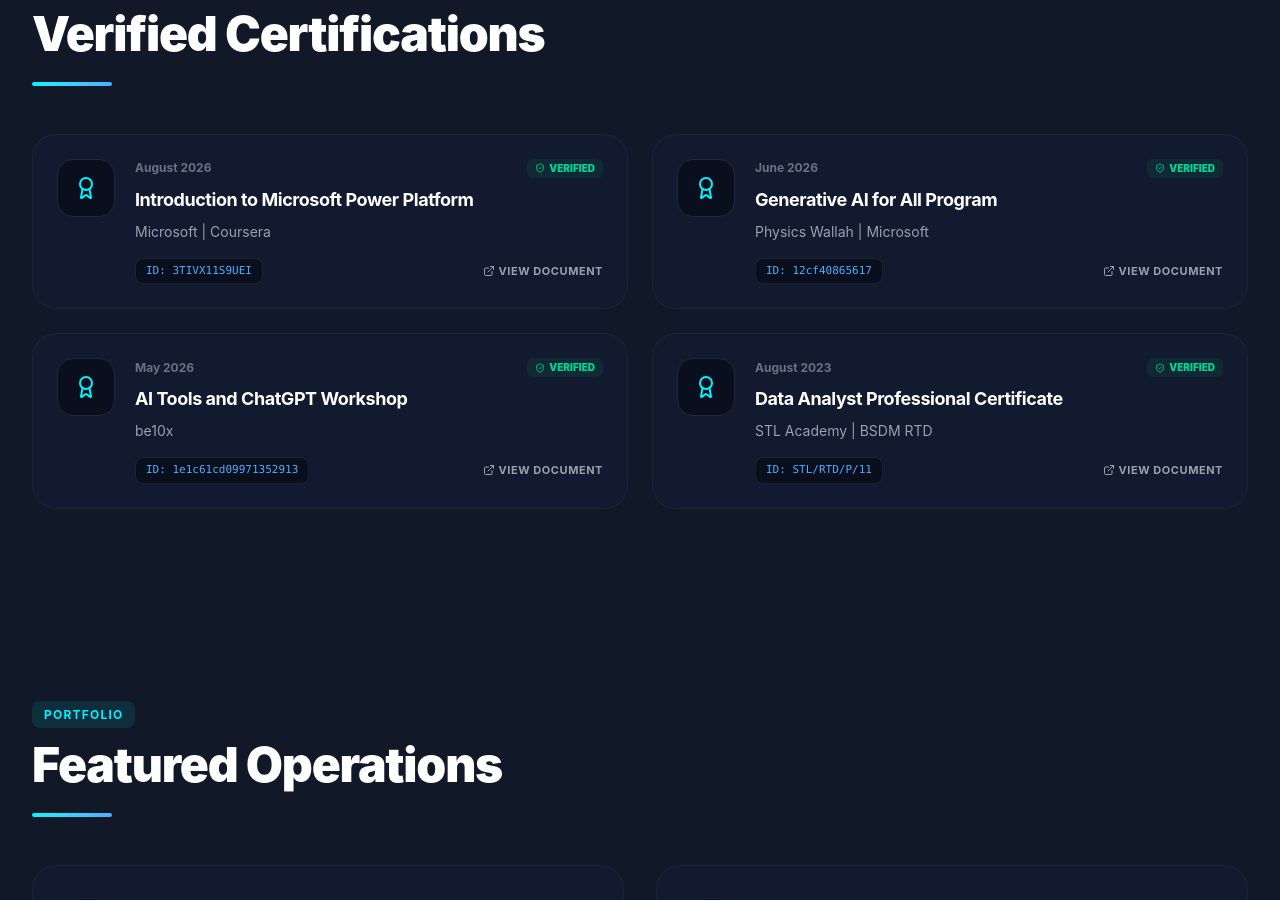
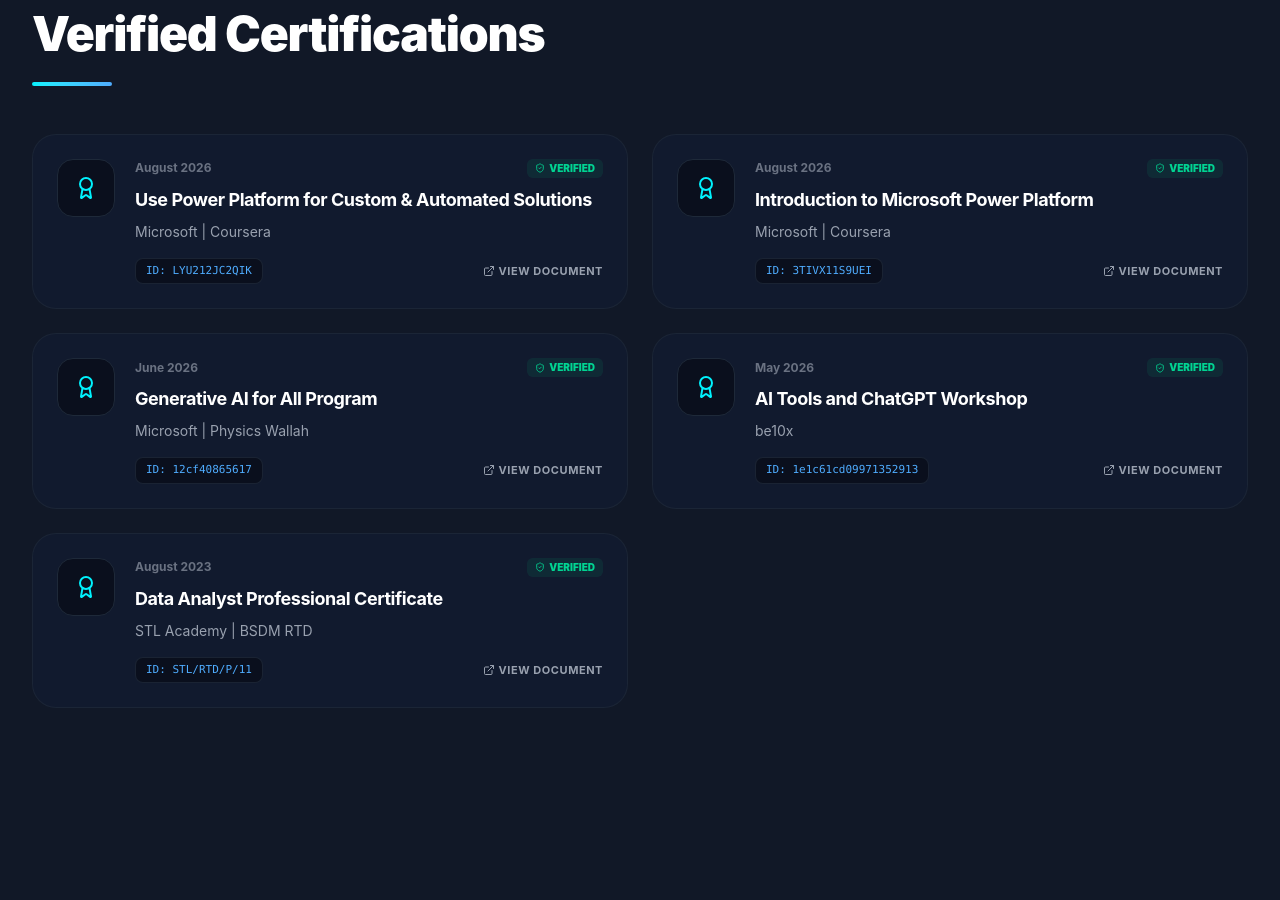
Before and after one commit to abinashshubham/my-portfolio, a React (Vite) app: page / in a window 1280 px wide. Shown: the part 3160-4060 px from the top of the page. Built offline with nearby package versions, Linux system fonts and the light colour scheme.

Commit message:
Adding new Certificate of Custom solutions by Microsoft.

```diff
--- a/src/components/Certificates/Certificates.jsx
+++ b/src/components/Certificates/Certificates.jsx
@@ -4,9 +4,17 @@
 import bsdmCertImg from "../../assets/bsdm-cert.png";
 import be10xCertImg from "../../assets/be10X-cert.png";
 import powerPlatformCertImg from "../../assets/power-platform-cert.png";
+import customSolutionsCertImg from "../../assets/custom-solutions-cert.png";
 
 const Certificates = () => {
   const achievements = [
+    {
+      title: "Use Power Platform for Custom & Automated Solutions",
+      issuer: "Microsoft | Coursera",
+      date: "August 2026",
+      id: "LYU212JC2QIK",
+      viewLink: customSolutionsCertImg,
+    },
     {
       title: "Introduction to Microsoft Power Platform",
       issuer: "Microsoft | Coursera",
@@ -16,7 +24,7 @@
     },
     {
       title: "Generative AI for All Program",
-      issuer: "Physics Wallah | Microsoft",
+      issuer: "Microsoft | Physics Wallah",
       date: "June 2026",
       id: "12cf40865617",
       viewLink: aiCertImg,
```
Also changed, not shown: src/assets/custom-solutions-cert.png (added).
